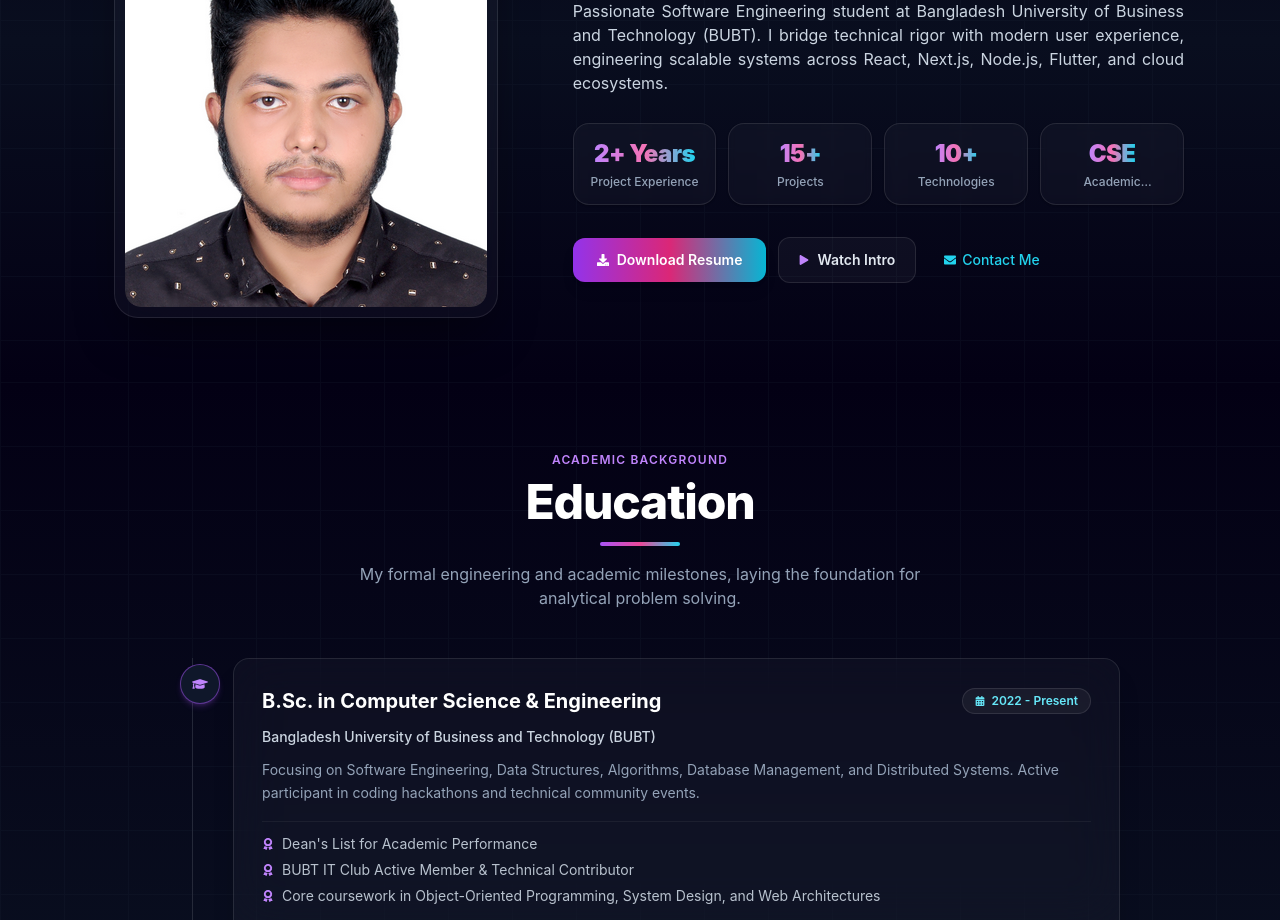
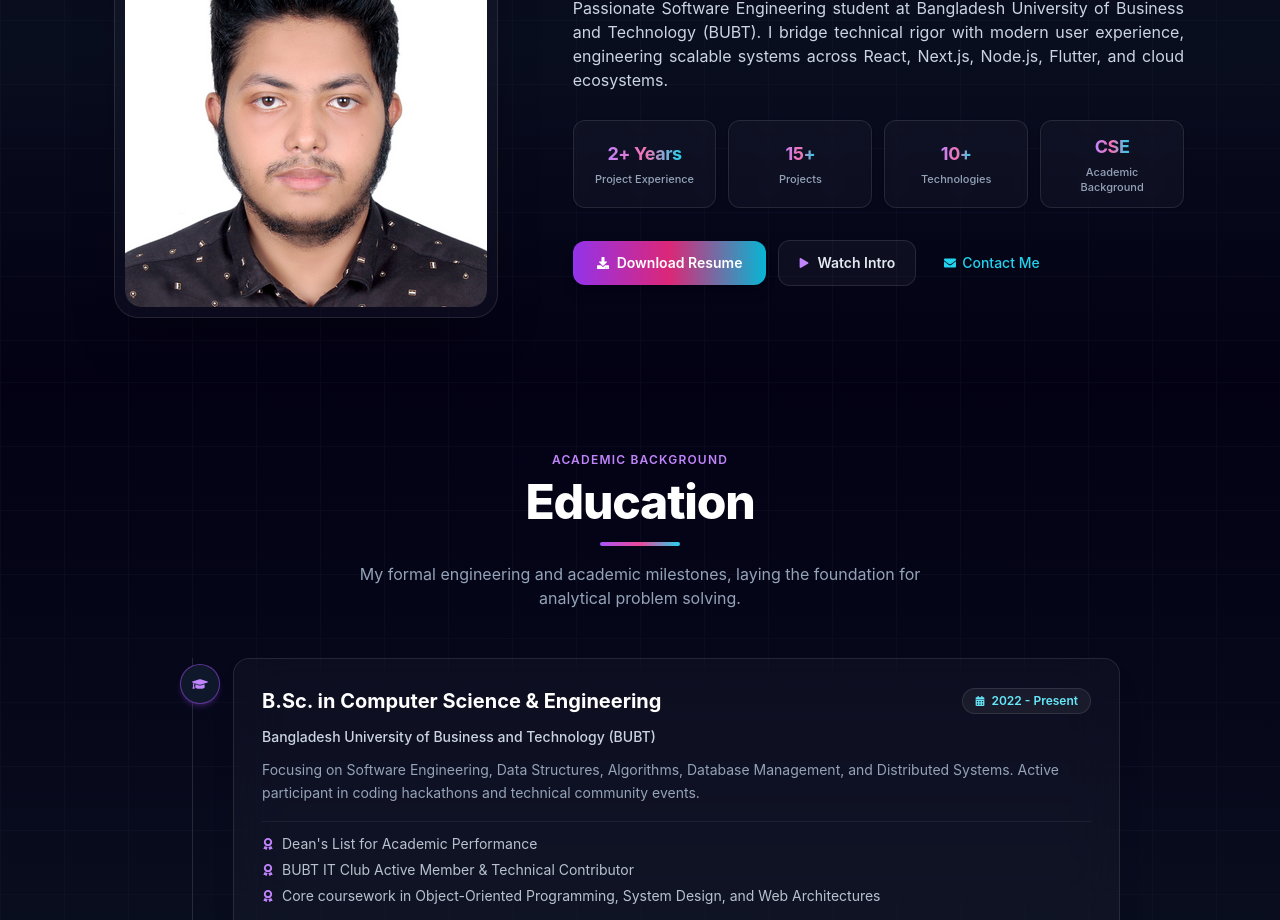
Before and after one commit to Maharab2134/Maharab_Portfolio, a React (Create React App) app: page / in a window 1280 px wide. Shown: the part 1100-2020 px from the top of the page. Built offline with nearby package versions, Linux system fonts and the light colour scheme; no server answers; the database is empty.

Commit message:
style(about): reduce stat card text size and save git workflow rules

```diff
--- a/src/components/About.tsx
+++ b/src/components/About.tsx
@@ -138,12 +138,12 @@ const About: React.FC = () => {
                     viewport={{ once: true }}
                     transition={{ duration: 0.35, delay: idx * 0.05 }}
                     whileHover={{ y: -3 }}
-                    className="p-3 sm:p-3.5 rounded-2xl bg-white/[0.03] hover:bg-white/[0.06] border border-white/10 hover:border-purple-500/30 transition-all text-center flex flex-col justify-center items-center backdrop-blur-sm group shadow-sm shadow-black/20"
+                    className="p-2.5 sm:p-3 rounded-xl bg-white/[0.03] hover:bg-white/[0.06] border border-white/10 hover:border-purple-500/30 transition-all text-center flex flex-col justify-center items-center backdrop-blur-sm group shadow-sm shadow-black/20"
                   >
-                    <span className="text-xl sm:text-2xl font-black tracking-tight text-transparent bg-clip-text bg-gradient-to-r from-purple-400 via-pink-400 to-cyan-400 group-hover:scale-105 transition-transform">
+                    <span className="text-base sm:text-lg font-bold tracking-tight text-transparent bg-clip-text bg-gradient-to-r from-purple-400 via-pink-400 to-cyan-400 group-hover:scale-105 transition-transform">
                       {stat.value}
                     </span>
-                    <span className="text-[11px] sm:text-xs font-medium text-slate-400 mt-1 line-clamp-1 group-hover:text-slate-200 transition-colors">
+                    <span className="text-[10px] sm:text-[11px] font-medium text-slate-400 mt-1 leading-snug group-hover:text-slate-200 transition-colors text-center">
                       {stat.label}
                     </span>
                   </motion.div>
```
Also changed, not shown: 1 other file (tests, documents, lock files or other folders).
